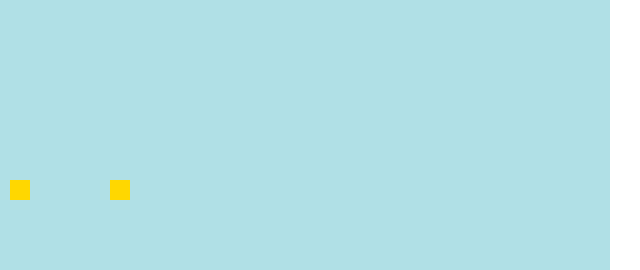
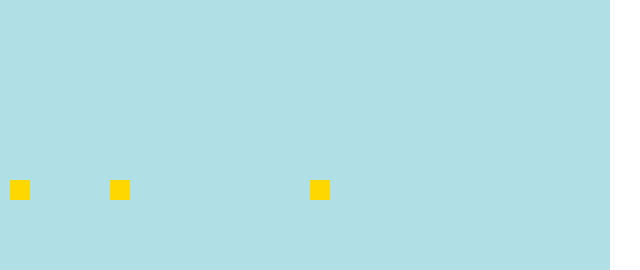
Before and after one commit to luiz0067yahoo/supermarioblock, a plain HTML site: page mario4.html in a window 1280 px wide. Shown: the top 270 px of the page, 190-830 px from the left. Drawn offline with Linux system fonts and the light colour scheme.

Commit message:
plus coin

```diff
--- a/mario4.html
+++ b/mario4.html
@@ -55,9 +55,12 @@
 <body>
   <div id="game">
     <div id="player"></div>
+
     <div class="coin" style="left: 100px;bottom:200px"></div>
     <div class="coin" style="left: 200px;bottom:200px"></div>
     <div class="coin" style="left: 300px;bottom:200px"></div>
+    <div class="coin" style="left: 500px;bottom:200px"></div>
+
     <div class="stairs" style="left: 300px;bottom:80px"></div>
     <div class="stairs" style="left: 100px;bottom:40px"></div>
     <div class="stairs" style="left: 140px;bottom:80px"></div>
```
